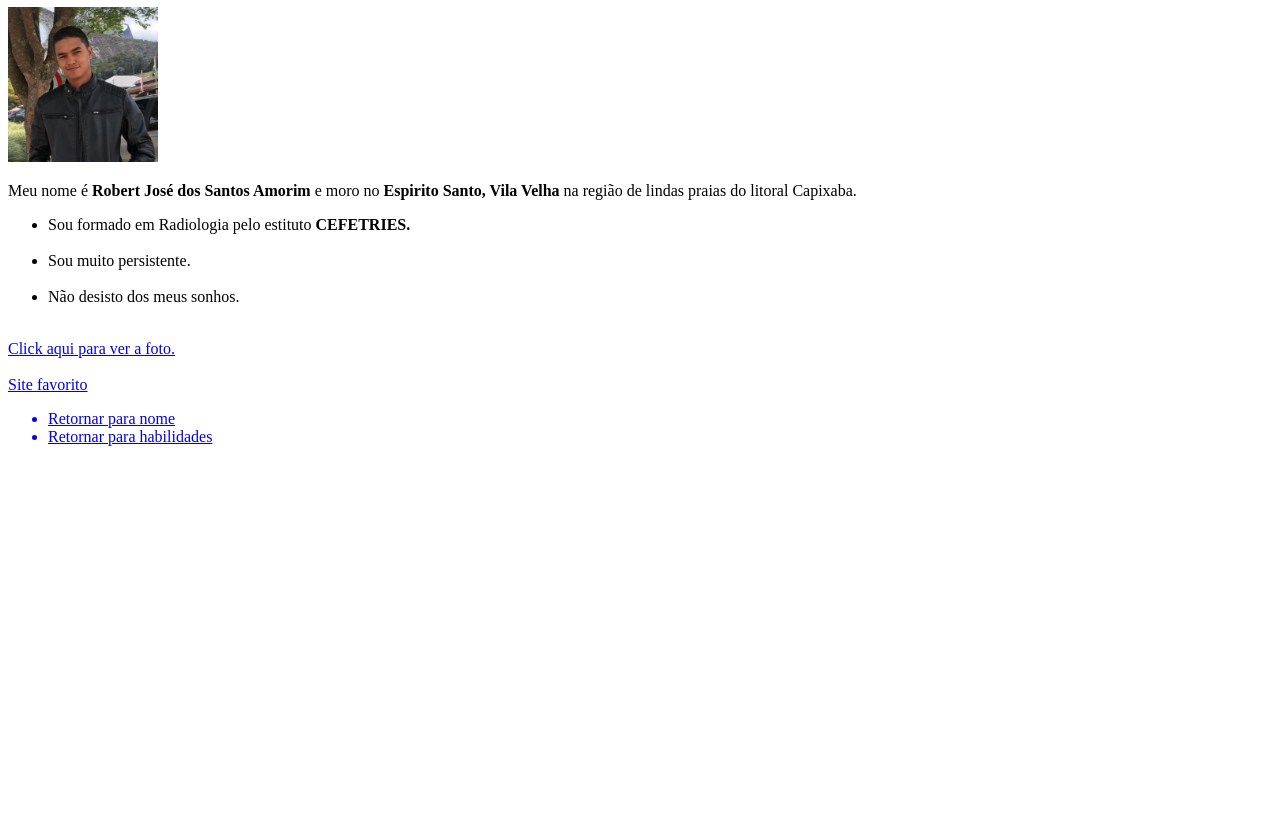
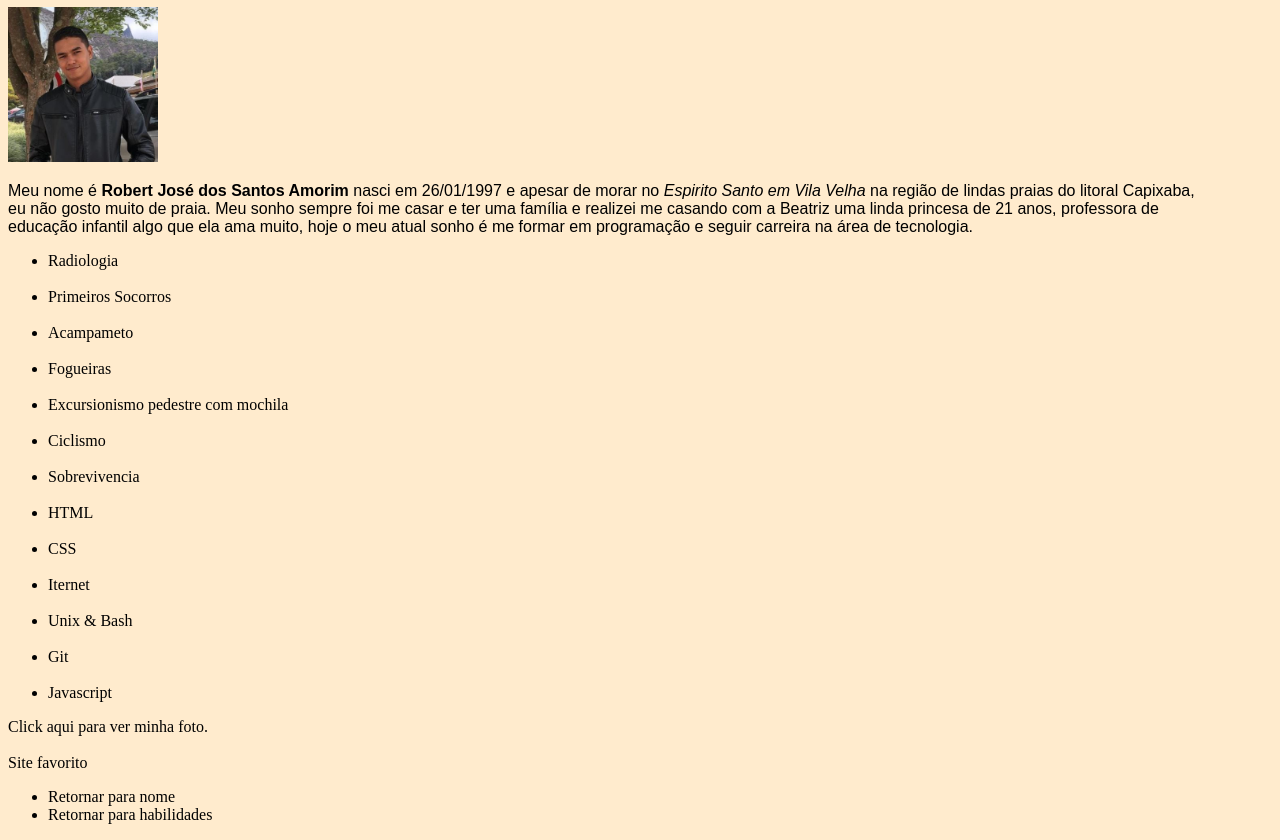
Before and after one commit to Robert-Amorim/Robert-Amorim.github.io, a plain HTML site: page index.html in a window 1280 px wide. Shown: the part 73-913 px from the top of the page. Before the commit the page ends 800 px from the top, so only its background shows below. Drawn offline with Linux system fonts and the light colour scheme.

Commit message:
Exercício referente ao portfólio finlizado

```diff
--- a/index.html
+++ b/index.html
@@ -2,39 +2,57 @@
 <html lang="pt-br">
 <head>
   <meta charset="UTF-8">
-  <title>Document</title>
+  <title>Portfólio Robert Amorim</title>
+  <link rel="stylesheet" type="text/css" href="stylle.css">
+
 </head>
 <body>
-  <h1>Robert José dos Santos Amorim</h1>
+ <h1 id="nome">Robert José dos Santos Amorim</h1>
 
  <img src="Eu.jpeg" width="150 px" alt="Foto Robert Amorim">
-  <p>
-    Meu nome é <strong>Robert José dos Santos Amorim</strong> e moro no
-    <strong>Espirito Santo, Vila Velha</strong> na região de lindas praias do
-    litoral Capixaba.
+  <p class="texto">
+    Meu nome é <strong> Robert José dos Santos Amorim</strong> nasci em 26/01/1997 e apesar de morar no <span class="cidade">Espirito Santo em Vila Velha</span> na região de lindas praias do litoral Capixaba, <br> eu não gosto muito de praia. Meu sonho sempre foi me casar e ter uma família e realizei me casando com a Beatriz uma linda princesa de 21 anos, professora de <br> educação infantil algo que ela ama muito, hoje o meu atual sonho é me formar em programação e seguir carreira na área de tecnologia.
+
   </p>
-  <ul>
-    <li>
-      Sou formado em Radiologia pelo estituto <strong>CEFETRIES.</strong>
-    </li>
+  <ul id="habilidades">
+    <li>Radiologia</li>
     <br />
-    <li>Sou muito persistente.</li>
+    <li>Primeiros Socorros</li>
     <br />
-    <li>Não desisto dos meus sonhos.</li>
+    <li>Acampameto</li>
+    <br>
+    <li>Fogueiras</li>
     <br />
+    <li>Excursionismo pedestre com mochila</li>
+    <br>
+    <li>Ciclismo</li>
+    <br>
+    <li>Sobrevivencia</li>
+    <br>
+    <li>HTML</li>
+    <br>
+    <li>CSS</li>
+    <br>
+    <li>Iternet</li>
+    <br>
+    <li>Unix & Bash</li>
+    <br>
+    <li>Git</li>
+    <br>
+    <li>Javascript</li>
 
   </ul>
-  <a href="./Eu.jpeg">Click aqui para ver a foto.</a>
+  <a class="padrao" href="./Eu.jpeg">Click aqui para ver minha foto.</a>
   <br />
   <br />
 
-  <a target="_blank" href="https://www.tecmundo.com.br/"> Site favorito</a>
+  <a class="padrao" target="_blank" href="https://www.tecmundo.com.br/"> Site favorito</a>
   <br />
   <ul>
 
-      <a href="#nome"> <li>Retornar para nome</li></a>
+      <a class="padrao" href="#nome"> <li>Retornar para nome</li></a>
 
-    <a href="#habilidades"><li>Retornar para habilidades</li></a>
+    <a class="padrao" href="#habilidades"><li>Retornar para habilidades</li></a>
   </ul>
 </body>
 </html>
--- /dev/null
+++ b/stylle.css
@@ -0,0 +1,19 @@
+.padrao{
+  color: black;
+  text-decoration: none ;
+  font-size: medium;
+}
+.texto{
+ font-family: Arial, Helvetica, sans-serif;
+}
+.nome{
+  font-family: Cambria, Cochin, Georgia, Times, 'Times New Roman', serif;
+
+}
+body{
+  background-color: blanchedalmond;
+}
+  .cidade{
+    font-style: italic;
+
+  }
```
